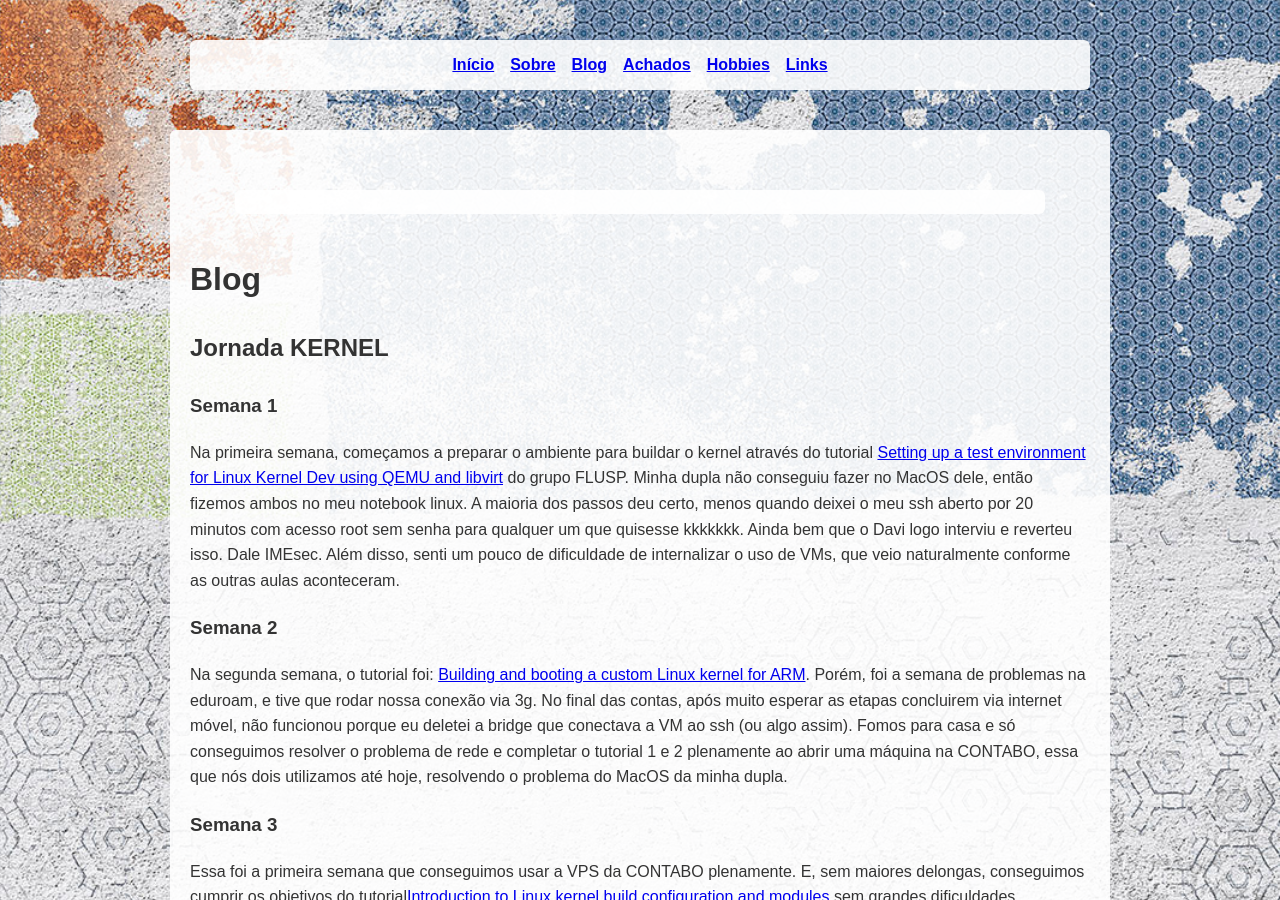
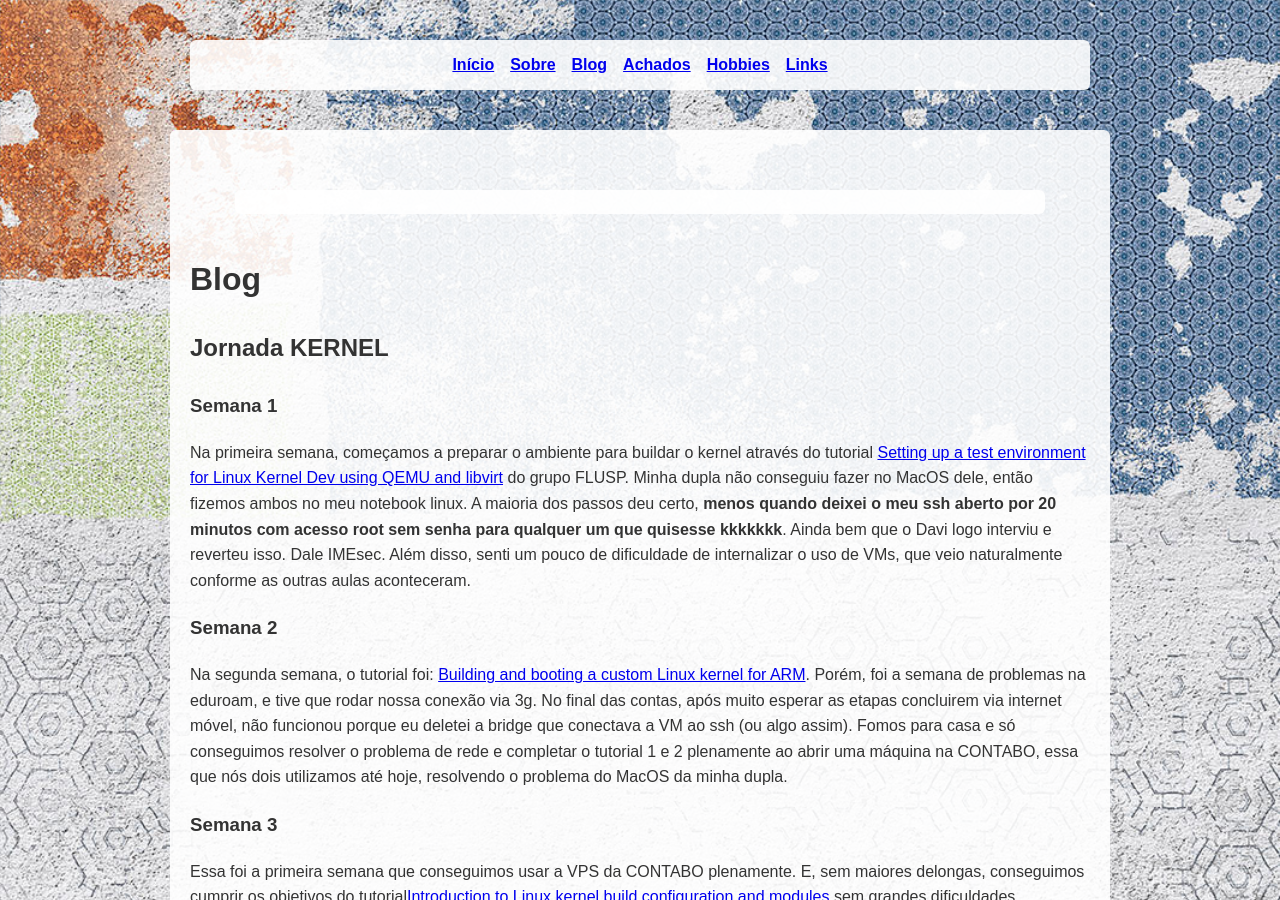
Before and after one commit to ncbor/ncbor.github.io, a Jekyll site: the page built from blog.html, in a window 1280 px wide and 900 px high. Built offline with Jekyll 4.4.1, drawn with Linux system fonts in a browser that asks for light colours.

```diff
--- a/blog.html
+++ b/blog.html
@@ -37,11 +37,12 @@ title: "Blog"
             >
             do grupo FLUSP. Minha dupla não conseguiu fazer no MacOS dele, então
             fizemos ambos no meu notebook linux. A maioria dos passos deu certo,
-            menos quando deixei o meu ssh aberto por 20 minutos com acesso root
-            sem senha para qualquer um que quisesse kkkkkkk. Ainda bem que o
-            Davi logo interviu e reverteu isso. Dale IMEsec. Além disso, senti
-            um pouco de dificuldade de internalizar o uso de VMs, que veio
-            naturalmente conforme as outras aulas aconteceram.
+            <b
+                >menos quando deixei o meu ssh aberto por 20 minutos com acesso
+                root sem senha para qualquer um que quisesse kkkkkkk</b
+            >. Ainda bem que o Davi logo interviu e reverteu isso. Dale IMEsec.
+            Além disso, senti um pouco de dificuldade de internalizar o uso de
+            VMs, que veio naturalmente conforme as outras aulas aconteceram.
         </p>
         <h3>Semana 2</h3>
         <p>
```
